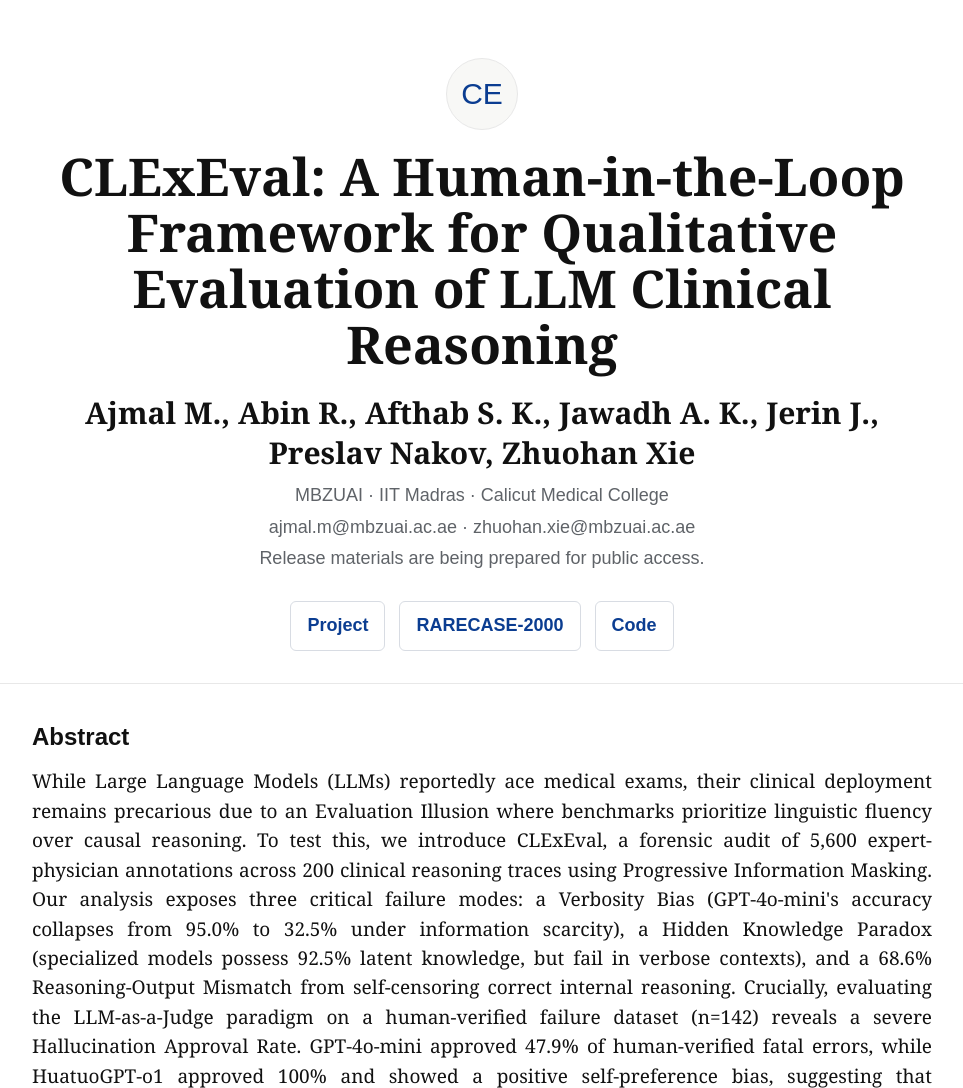
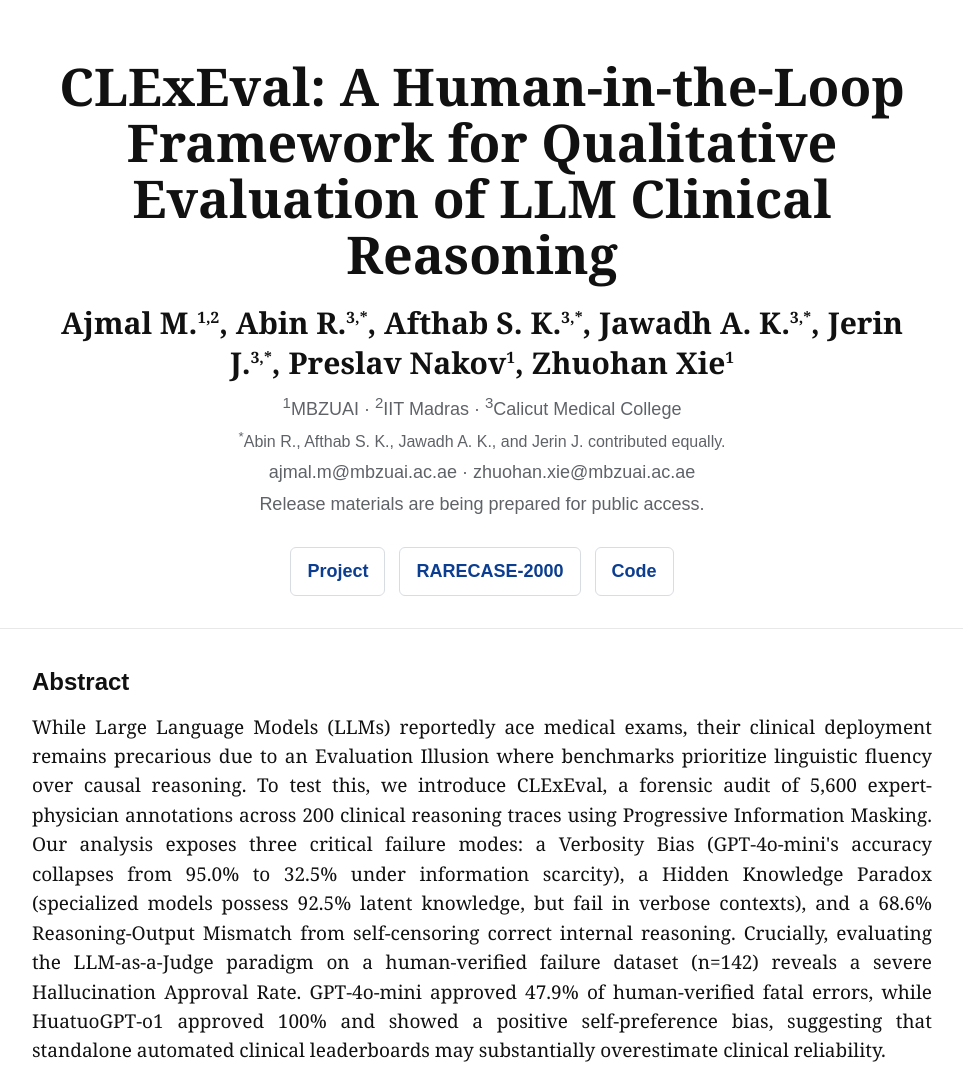
Before and after one commit to 24f2004489/CLExEval-Project-Page, a plain HTML site: page index.html in a window 1280 px wide. Shown: the top 1088 px of the page, without its empty margins (158-1121 px from the left). Drawn offline with Linux system fonts and the light colour scheme.

Commit message:
Refine author affiliations and figure order

```diff
--- a/index.html
+++ b/index.html
@@ -39,20 +39,6 @@
       border-bottom: 1px solid var(--line);
     }
 
-    .mark {
-      width: 72px;
-      height: 72px;
-      margin: 0 auto 18px;
-      display: grid;
-      place-items: center;
-      border: 1px solid var(--line);
-      border-radius: 50%;
-      background: var(--soft);
-      font-family: Arial, sans-serif;
-      font-size: 30px;
-      color: var(--accent);
-    }
-
     h1 {
       max-width: 860px;
       margin: 0 auto 20px;
@@ -71,12 +57,27 @@
     }
 
     .affiliations,
+    .equal,
     .contact,
     .note {
       margin: 4px auto;
       color: var(--muted);
       font-size: 18px;
       font-family: Arial, sans-serif;
+    }
+
+    .authors sup {
+      font-size: 0.52em;
+      font-weight: 600;
+    }
+
+    .affiliations {
+      max-width: 820px;
+      line-height: 1.5;
+    }
+
+    .equal {
+      font-size: 16px;
     }
 
     .links {
@@ -225,10 +226,10 @@
 <body>
   <main>
     <header class="paper">
-      <div class="mark" aria-hidden="true">CE</div>
       <h1>CLExEval: A Human-in-the-Loop Framework for Qualitative Evaluation of LLM Clinical Reasoning</h1>
-      <p class="authors">Ajmal M., Abin R., Afthab S. K., Jawadh A. K., Jerin J., Preslav Nakov, Zhuohan Xie</p>
-      <p class="affiliations">MBZUAI · IIT Madras · Calicut Medical College</p>
+      <p class="authors">Ajmal M.<sup>1,2</sup>, Abin R.<sup>3,*</sup>, Afthab S. K.<sup>3,*</sup>, Jawadh A. K.<sup>3,*</sup>, Jerin J.<sup>3,*</sup>, Preslav Nakov<sup>1</sup>, Zhuohan Xie<sup>1</sup></p>
+      <p class="affiliations"><sup>1</sup>MBZUAI · <sup>2</sup>IIT Madras · <sup>3</sup>Calicut Medical College</p>
+      <p class="equal"><sup>*</sup>Abin R., Afthab S. K., Jawadh A. K., and Jerin J. contributed equally.</p>
       <p class="contact">ajmal.m@mbzuai.ac.ae · zhuohan.xie@mbzuai.ac.ae</p>
       <p class="note">Release materials are being prepared for public access.</p>
       <nav class="links" aria-label="Project links">
@@ -244,16 +245,18 @@
     </section>
 
     <section>
-      <figure class="figure pipeline-figure">
-        <img src="assets/clexeval-pipeline.png" alt="CLExEval pipeline covering data curation, progressive masking, model evaluation, and expert assessment.">
-        <figcaption>Overview of the CLExEval pipeline, including case curation, progressive information masking, model evaluation, and expert assessment.</figcaption>
+      <h2>Inside the Mind of a Clinical AI</h2>
+      <figure class="figure">
+        <img src="assets/clexeval-clinical-ai.png" alt="CLExEval illustration showing hidden clinical reality, model thinking trace, final output trace, and divergent human versus machine verdict.">
+        <figcaption>Inside the mind of a clinical AI: CLExEval highlights reasoning-output mismatch, latent knowledge, verbosity bias, and hallucination approval in automated judging.</figcaption>
       </figure>
     </section>
 
     <section>
-      <figure class="figure">
-        <img src="assets/clexeval-clinical-ai.png" alt="CLExEval illustration showing hidden clinical reality, model thinking trace, final output trace, and divergent human versus machine verdict.">
-        <figcaption>Inside the mind of a clinical AI: CLExEval highlights reasoning-output mismatch, latent knowledge, verbosity bias, and hallucination approval in automated judging.</figcaption>
+      <h2>CLExEval Pipeline</h2>
+      <figure class="figure pipeline-figure">
+        <img src="assets/clexeval-pipeline.png" alt="CLExEval pipeline covering data curation, progressive masking, model evaluation, and expert assessment.">
+        <figcaption>Overview of the CLExEval pipeline, including case curation, progressive information masking, model evaluation, and expert assessment.</figcaption>
       </figure>
     </section>
 
```
